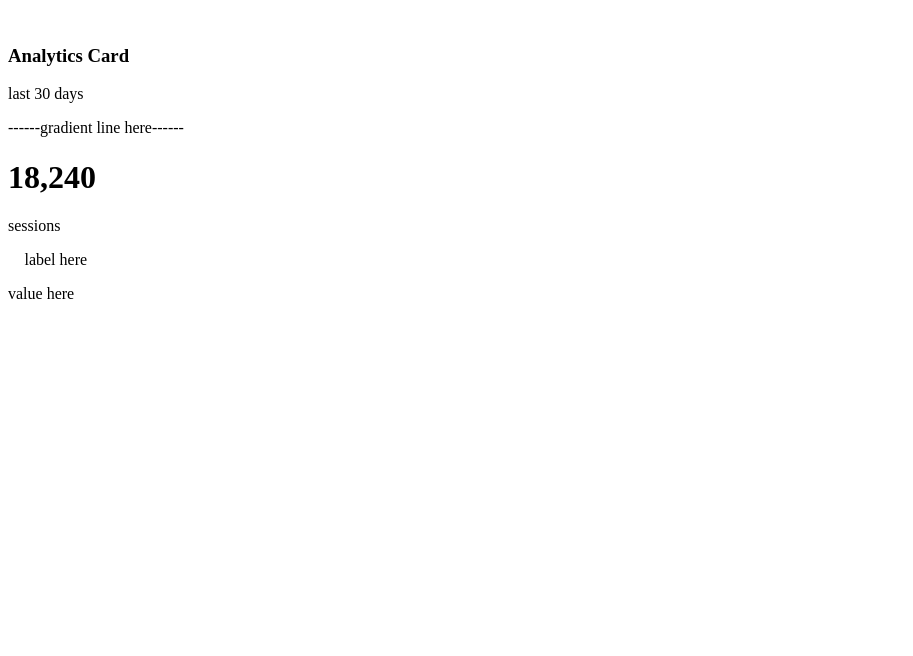
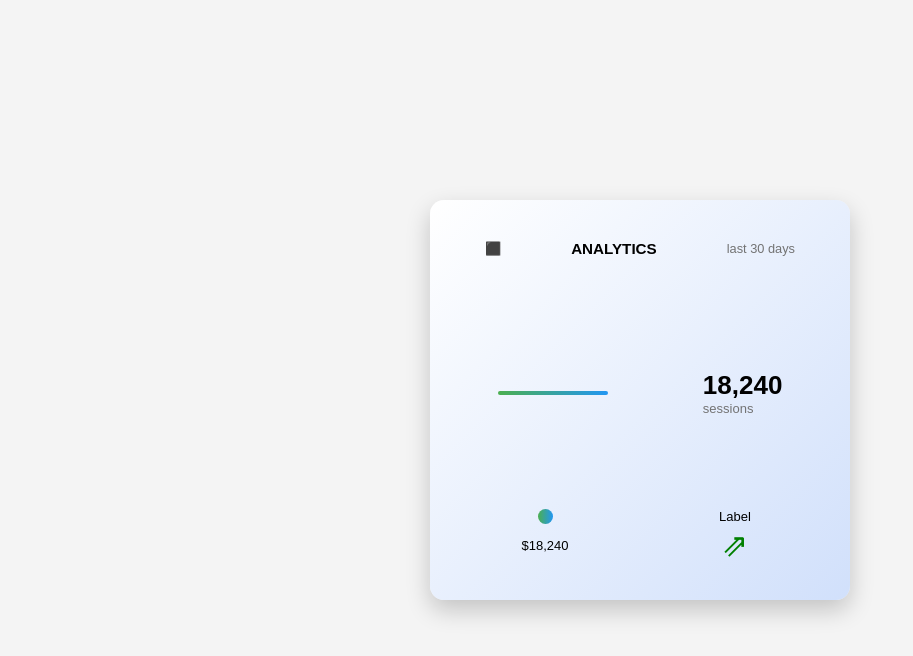
Before and after one commit to MuhammadAsimKundi/Analytics-Card, a plain HTML site: page index.html in a window 1280 px wide. Shown: the whole page, without its empty margins (0-913 px from the left). Drawn offline with Linux system fonts and the light colour scheme.

Commit message:
Analytics Card with html css

```diff
--- a/css/style.css
+++ b/css/style.css
@@ -0,0 +1,93 @@
+* {
+    margin: 0;
+    padding: 0;
+    box-sizing: border-box;
+}
+
+body {
+    font-family: sans-serif;
+    font-size: 13px;
+    height: 100vh;
+    display: flex;
+    justify-content: center;
+    align-items: center;
+    background-color: #f4f4f4;
+}
+
+.card {
+    width: 420px;
+    height: 50vh;
+    /* border: 2px solid green; */
+    border-radius: 14px;
+    box-shadow: 0 10px 25px rgba(0, 0, 0, 0.2);
+    background: linear-gradient(135deg, #ffffff, #d1e0fb);
+    padding: 20px;
+    display: grid;
+    grid-template-columns: 1fr;
+    grid-template-rows: 1fr 3fr 1fr;
+    transition: transform 0.3s ease;
+}
+
+.card:hover{
+    transform: scale(1.05);
+}
+
+.header,
+.main,
+.footer {
+    margin-bottom: 15px;
+    display: flex;
+    justify-content: space-around;
+    align-items: center;
+}
+
+.header p{
+    font-size: 0.8rem;
+    color: rgb(115, 115, 115);
+}
+
+
+.right-main {
+    width:110px;
+    height:4px;
+    background: linear-gradient(to right, #4caf50, #2196f3);
+    border-radius:2px;
+}
+
+.left-main p{
+    color: rgb(115, 115, 115);
+}
+
+.footer{
+    display: grid;
+    grid-template-columns: repeat(2, 1fr);
+    /* grid-template-rows: repeat(2, 1fr); */
+    text-align: center;
+}
+
+.dot{
+    display: flex;
+    justify-content: center;
+    align-items: center;
+}
+
+.dot .dot-clr{
+    width: 15px;
+    height: 15px;
+    border-radius: 50%;
+    background: linear-gradient(to right, #4caf50, #2196f3);
+    /* background: green; */
+
+}
+
+.arrow{
+    color: green;
+    font-size: 2rem;
+}
+
+@media (prefers-color-scheme: dark) {
+    .card{
+    background: linear-gradient(135deg, #131d2b, #090e19);
+    color: #fff;
+    }
+}
--- a/index.html
+++ b/index.html
@@ -15,29 +15,31 @@
 
 </head>
 <body>
+    <div class="card">
             <!-- header -->
         <div class="header">
-        <i class="fa-solid fa-square"></i>
-        <h3>Analytics Card</h3>
+            <span>⬛</span>
+            <h3>ANALYTICS</h3>
             <p>last 30 days</p>
         </div>
 
         <!-- Main section -->
          <div class="main">
-        <div class="right-main">
-            <p>------gradient line here------</p>
-        </div>
+            <div class="right-main"></div>
             <div class="left-main">
                 <h1>18,240</h1>
                 <p>sessions</p>
             </div>
          </div>
          <div class="footer">
-        <i class="fa-solid fa-square"></i>
-        <label for="#">label here</label>
-        <p>value here</p>
-        <!-- green red arrow, % tiny change here -->
-        <i class="fa-solid fa-square"></i>
+            <div class="dot">
+                <p class="dot-clr"></p>
             </div>
+            <label for="#">Label</label>
+            <p>$18,240</p>
+            <span class="arrow">&#8663;</span>
+         </div>
+    </div>
+
 </body>
 </html>
```
Lines whose indentation alone changed are shown as unchanged.
